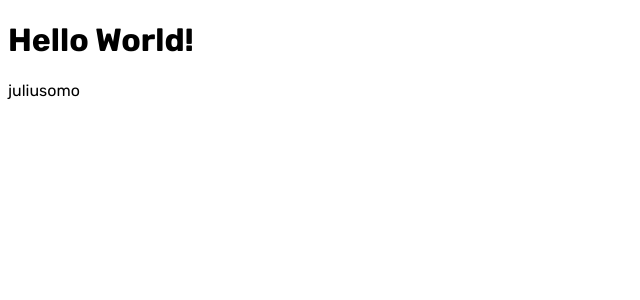
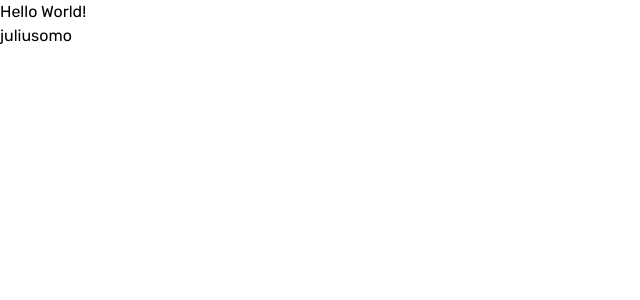
Before and after one commit to Esosek/interactive-comments, a Next.js app: page / in a window 1280 px wide. Shown: the top 300 px of the page, without its empty margins (0-640 px from the left). Built offline with nearby package versions, Linux system fonts and the light colour scheme.

Commit message:
Added CSS reset

```diff
--- a/app/globals.css
+++ b/app/globals.css
@@ -18,3 +18,54 @@
   --fw-semibold: 500;
   --fw-bold: 700;
 }
+
+/* Reset */
+*,
+*::before,
+*::after {
+  box-sizing: border-box;
+}
+
+* {
+  margin: 0;
+}
+
+body {
+  font-size: var(--fs-base);
+  font-weight: var(--fw-regular);
+  line-height: 1.5;
+  -webkit-font-smoothing: antialiased;
+}
+
+img,
+picture,
+video,
+canvas,
+svg {
+  display: block;
+  max-width: 100%;
+}
+
+input,
+button,
+textarea,
+select {
+  font: inherit;
+}
+
+p,
+h1,
+h2,
+h3,
+h4,
+h5,
+h6 {
+  font-size: var(--fs-base);
+  font-weight: var(--fw-regular);
+  overflow-wrap: break-word;
+}
+
+#root,
+#__next {
+  isolation: isolate;
+}
--- a/app/page.tsx
+++ b/app/page.tsx
@@ -3,7 +3,7 @@
 import { useUserStore } from "@/stores/userStore";
 
 export default function Home() {
-  const { loggedUser } = useUserStore();
+  const loggedUser = useUserStore((state) => state.loggedUser);
   return (
     <main>
       <h1>Hello World!</h1>
```
